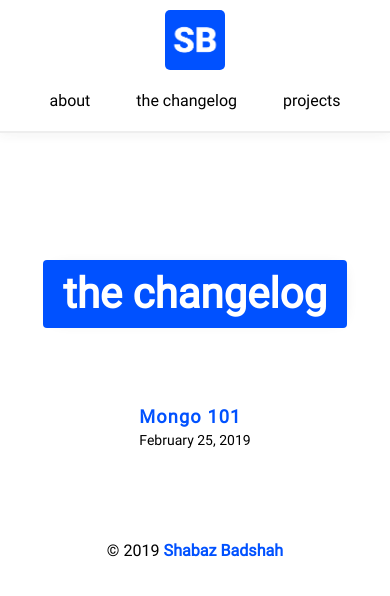
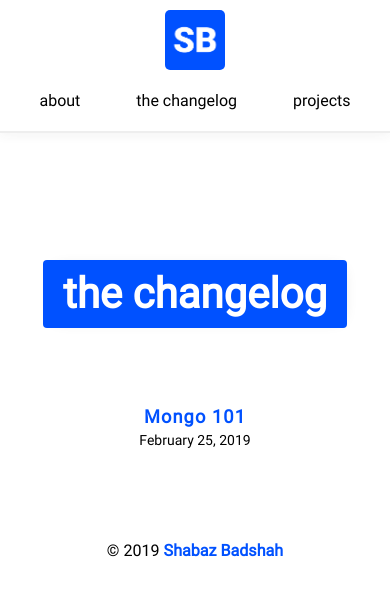
Before and after one commit to ShabazBadshah/shabazbadshah.com, a Jekyll site: the page built from blog/index.html, in a window 390 px wide. Shown: the top 596 px of the page. Built offline with Jekyll 4.4.1, drawn with Linux system fonts in a browser that asks for light colours.

Commit message:
minor style enhancements

```diff
--- a/assets/css/blog.css
+++ b/assets/css/blog.css
@@ -79,7 +79,6 @@ h5#blog-date {
 
   li#blog-list-item {
     flex-direction: column;
-    align-items: flex-start;
     justify-content: center;
   }
 
--- a/assets/css/index.css
+++ b/assets/css/index.css
@@ -258,7 +258,7 @@ img#social-media-icon:first-child {
   }
 
   li#nav-item {
-    margin: 0 15px;
+    margin: 0 20px;
   }
 
   #content-wrap {
```
